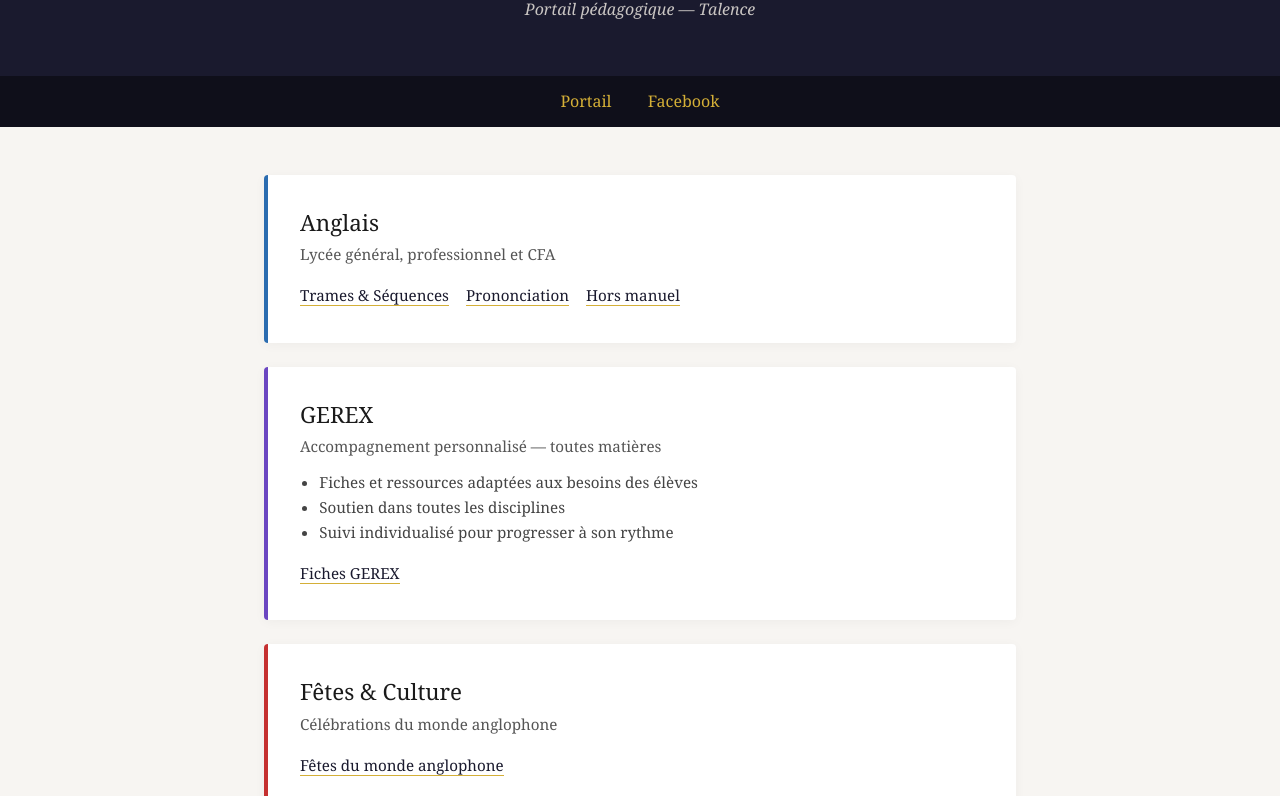
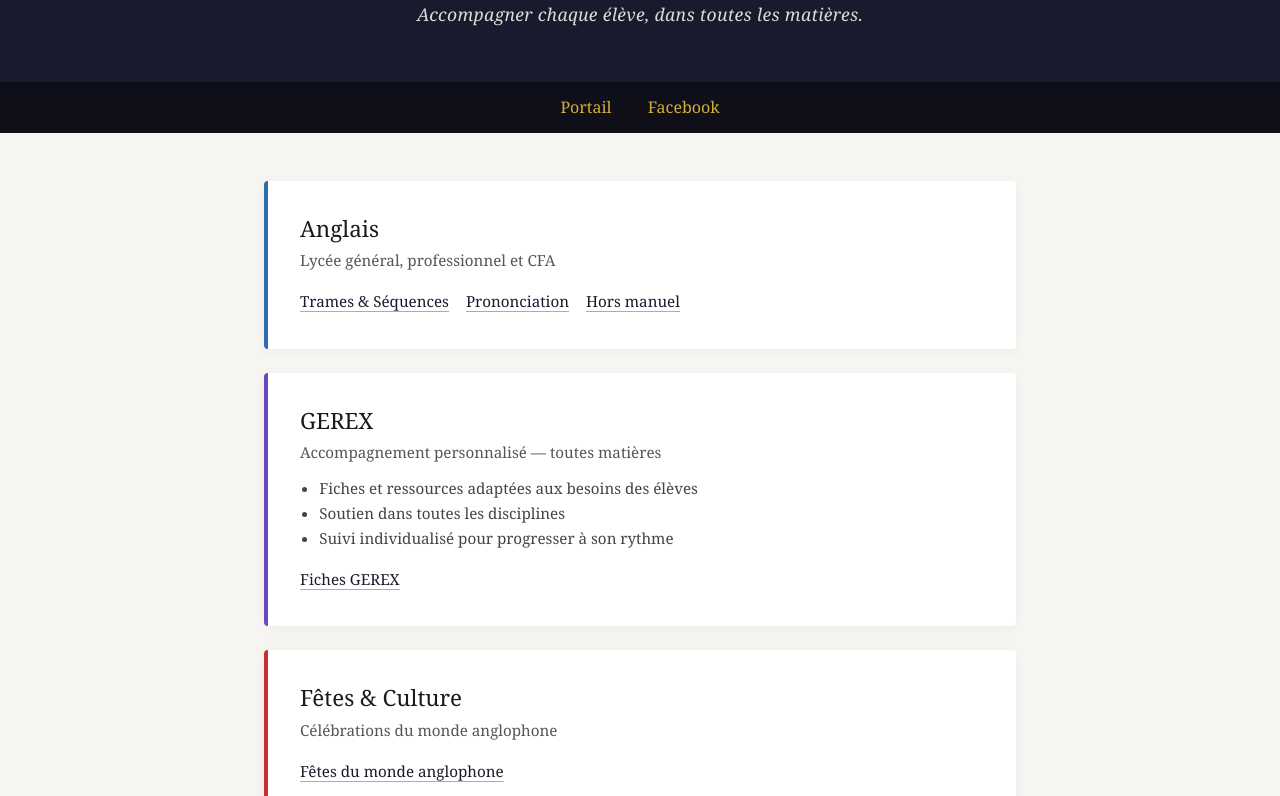
Before and after one commit to caropaolipompougnac84-code/fetes-monde-anglophone, a website built with Vite: page index.html in a window 1280 px wide. Shown: the part 109-905 px from the top of the page. Built offline with nearby package versions, Linux system fonts and the light colour scheme.

Commit message:
Add slogan to homepage

```diff
--- a/src/main.js
+++ b/src/main.js
@@ -3,7 +3,7 @@ import './style.css'
 document.querySelector('#app').innerHTML = `
 <header>
   <h1>Ressources Anglais & Lettres</h1>
-  <p>Portail pédagogique — Talence</p>
+  <p class="slogan">Accompagner chaque élève, dans toutes les matières.</p>
 </header>
 <nav>
   <a href="#portail">Portail</a>
--- a/src/style.css
+++ b/src/style.css
@@ -12,7 +12,13 @@ header {
   text-align: center;
 }
 header h1 { margin: 0; font-size: 2rem; font-weight: 400; }
-header p { margin: 0.5rem 0 0; opacity: 0.8; font-style: italic; }
+.slogan {
+  margin: 0.75rem 0 0;
+  font-size: 1.1rem;
+  opacity: 0.9;
+  font-style: italic;
+  letter-spacing: 0.3px;
+}
 nav {
   background: #0f0f1a;
   padding: 0.9rem;
```
